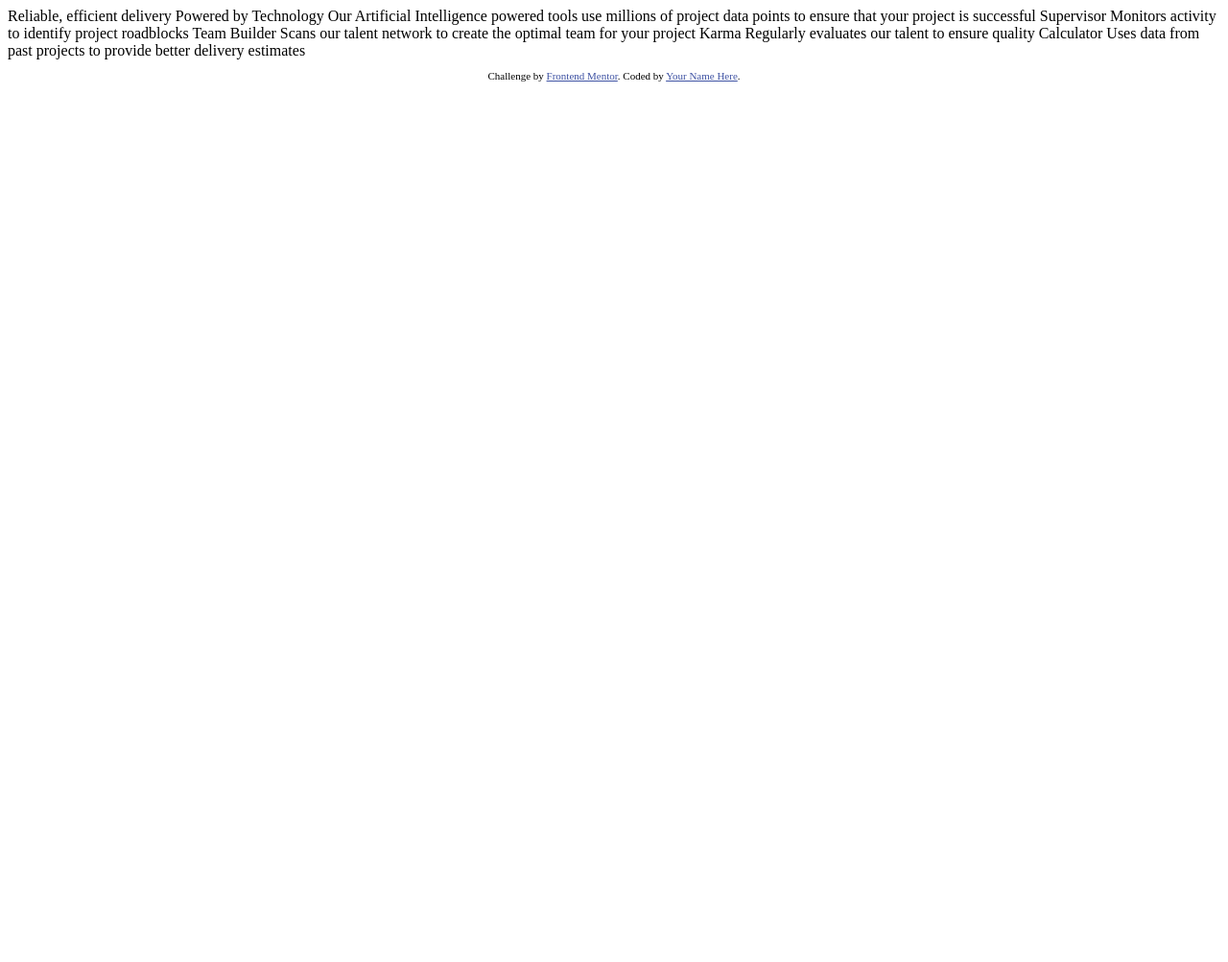
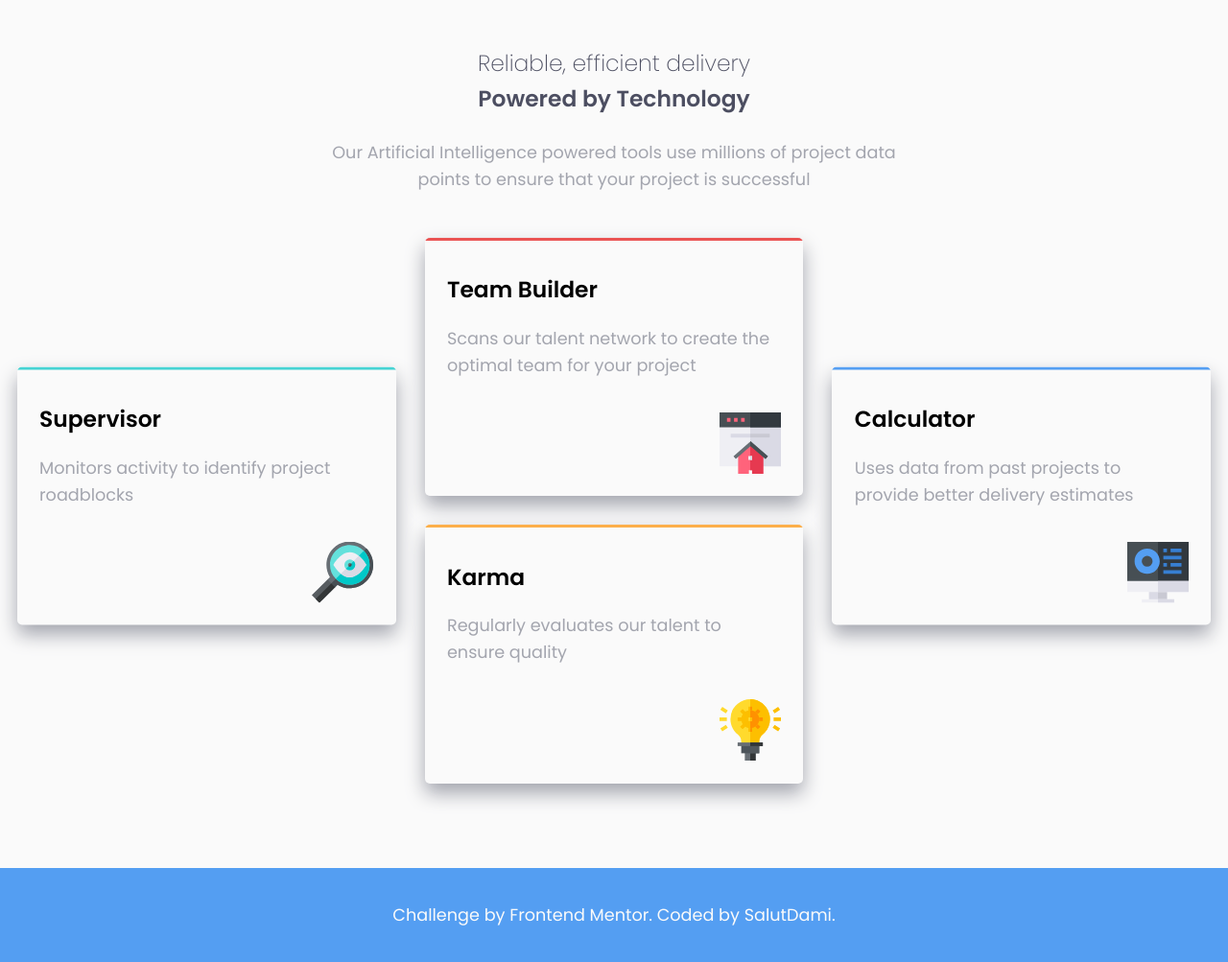
Before and after one commit to TraversetheDOM/four-card-feature, a plain HTML site: page index.html in a window 1280 px wide. Shown: the whole page at 96% size. Before the commit the page ends 800 px from the top, so only its background shows below. Drawn offline with Linux system fonts and the light colour scheme.

Commit message:
add html file

```diff
--- a/index.html
+++ b/index.html
@@ -1,45 +1,137 @@
 <!DOCTYPE html>
 <html lang="en">
   <head>
-  <meta charset="UTF-8">
-  <meta name="viewport" content="width=device-width, initial-scale=1.0"> <!-- displays site properly based on user's device -->
+    <meta charset="UTF-8" />
+    <meta name="viewport" content="width=device-width, initial-scale=1.0" />
+    <meta http-equiv="X-UA-Compatible" content="IE=edge" />
+    <meta
+      name="decription"
+      content="Our Artificial Intelligence powered tools use millions of project data points
+    to ensure that your project is successful."
+    />
 
-  <link rel="icon" type="image/png" sizes="32x32" href="./images/favicon-32x32.png">
+    <!--
+
+      Google Fonts
+
+     -->
+    <link rel="stylesheet" href="css/myreset.css" />
+    <link rel="stylesheet" href="css/style.css" />
+    <link rel="stylesheet" href="css/queries.css" />
+    <link rel="preconnect" href="https://fonts.googleapis.com" />
+    <link rel="preconnect" href="https://fonts.gstatic.com" crossorigin />
+    <link
+      href="https://fonts.googleapis.com/css2?family=Poppins:wght@200;400;600&display=swap"
+      rel="stylesheet"
+    />
+
+    <!--
+
+      Favicon
+
+
+     -->
+    <link
+      rel="icon"
+      type="image/png"
+      sizes="32x32"
+      href="./images/favicon-32x32.png"
+    />
 
     <title>Frontend Mentor | Four card feature section</title>
+  </head>
 
-  <!-- Feel free to remove these styles or customise in your own stylesheet 👍 -->
-  <style>
-    .attribution { font-size: 11px; text-align: center; }
-    .attribution a { color: hsl(228, 45%, 44%); }
-  </style>
-</head>
   <body>
+    <!--
 
+      HEADER
+
+     -->
+    <header class="header">
+      <div class="container">
+        <h1 class="primary_title">
           Reliable, efficient delivery
-  Powered by Technology
+          <span>Powered by Technology</span>
+        </h1>
 
-  Our Artificial Intelligence powered tools use millions of project data points
-  to ensure that your project is successful
+        <p class="primary_description">
+          Our Artificial Intelligence powered tools use millions of project data
+          points to ensure that your project is successful
+        </p>
+      </div>
+    </header>
 
-  Supervisor
+    <main>
+      <!--
+
+      FEATURE
+
+     -->
+
+      <section class="section_feature">
+        <div class="container">
+          <div class="feature">
+            <div class="feature_card supervisor">
+              <h2 class="feature_title">Supervisor</h2>
+              <p class="feature_description">
                 Monitors activity to identify project roadblocks
+              </p>
+              <img
+                src="images/icon-supervisor.svg"
+                alt="magnifying glass illustration"
+                class="feature_card-img"
+              />
+            </div>
+            <div class="feature_card team">
+              <h2 class="feature_title">Team Builder</h2>
+              <p class="feature_description">
+                Scans our talent network to create the optimal team for your
+                project
+              </p>
+              <img
+                src="images/icon-team-builder.svg"
+                alt="magnifying glass illustration"
+                class="feature_card-img"
+              />
+            </div>
+            <div class="feature_card karma">
+              <h2 class="feature_title">Karma</h2>
+              <p class="feature_description">
+                Regularly evaluates our talent to ensure quality
+              </p>
+              <img
+                src="images/icon-karma.svg"
+                alt="magnifying glass illustration"
+                class="feature_card-img"
+              />
+            </div>
+            <div class="feature_card calculator">
+              <h2 class="feature_title">Calculator</h2>
+              <p class="feature_description">
+                Uses data from past projects to provide better delivery
+                estimates
+              </p>
+              <img
+                src="images/icon-calculator.svg"
+                alt="magnifying glass illustration"
+                class="feature_card-img"
+              />
+            </div>
+          </div>
+        </div>
+      </section>
+    </main>
 
-  Team Builder
-  Scans our talent network to create the optimal team for your project
-
-  Karma
-  Regularly evaluates our talent to ensure quality
-
-  Calculator
-  Uses data from past projects to provide better delivery estimates
-
-
-  <footer>
+    <footer class="footer">
+      <div class="container">
         <p class="attribution">
-      Challenge by <a href="https://www.frontendmentor.io?ref=challenge" target="_blank">Frontend Mentor</a>.
-      Coded by <a href="#">Your Name Here</a>.
+          Challenge by
+          <a href="https://www.frontendmentor.io?ref=challenge" target="_blank"
+            >Frontend Mentor</a
+          >. Coded by
+          <a href="https://github.com/salutDami" target="_blank">SalutDami</a>.
         </p>
+      </div>
     </footer>
   </body>
 </html>
```
Lines whose indentation alone changed are shown as unchanged.
